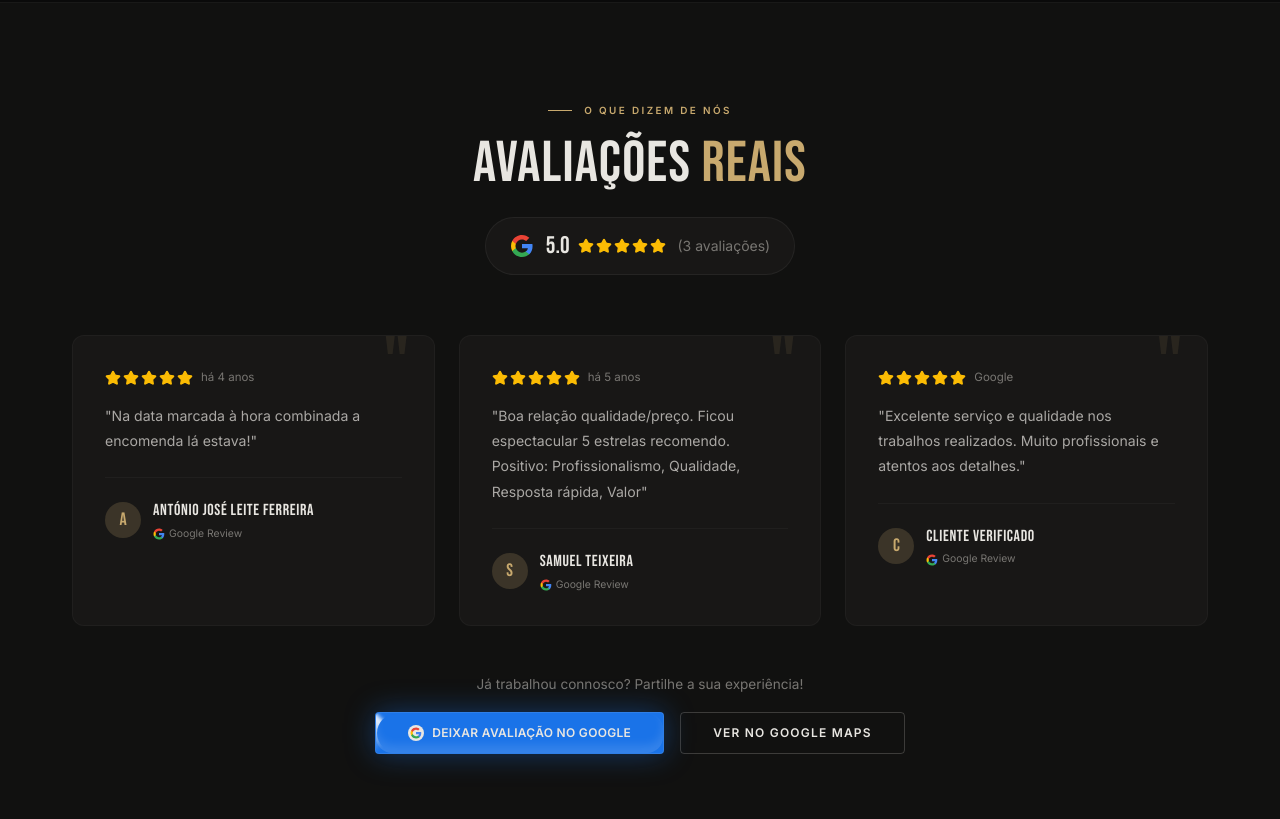
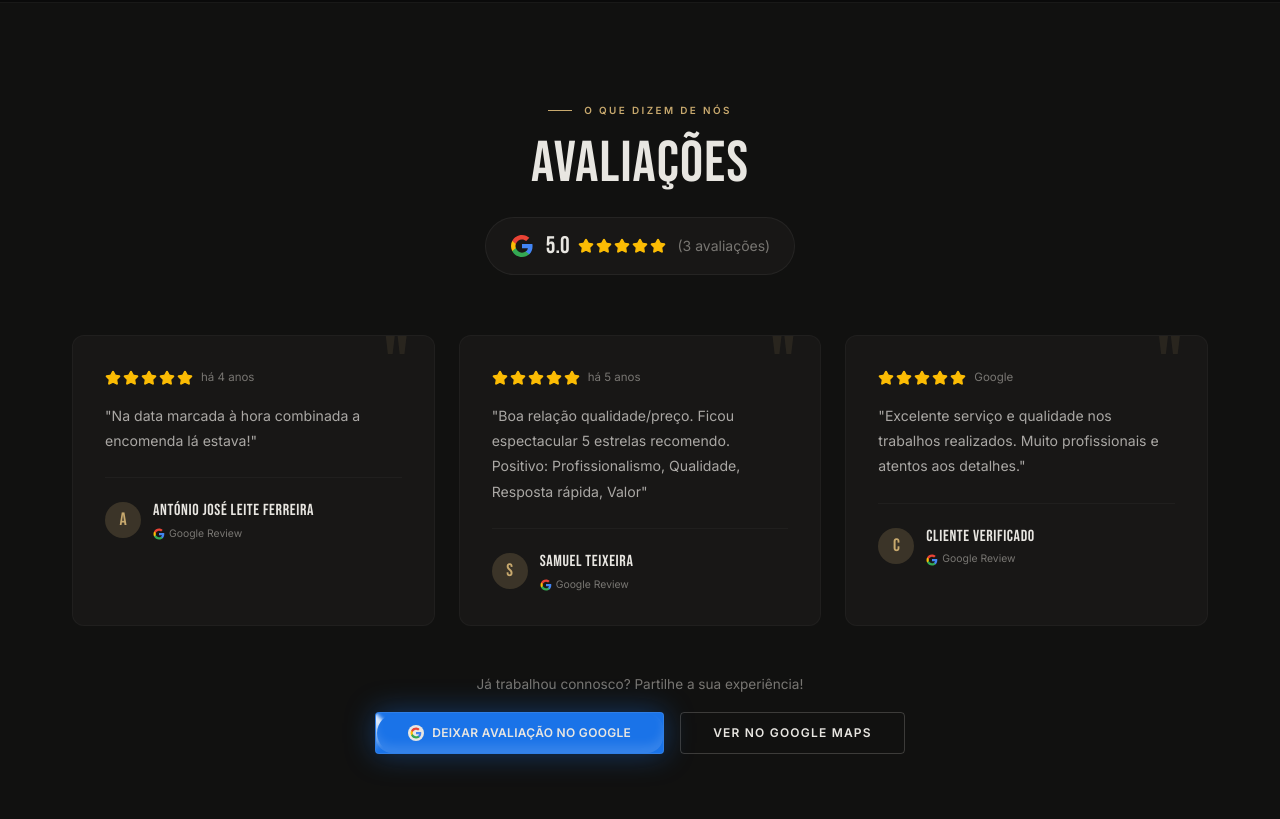
Before and after one commit to mendesrui19/Rino_Seralharia_Website, a React (Vite) app: page / in a window 1280 px wide. Shown: the part 4300-5119 px from the top of the page. Built offline with nearby package versions, Linux system fonts and the light colour scheme.

Commit message:
Remove 'Reais' from Avaliações title

```diff
--- a/src/components/sections/Testemunhos.tsx
+++ b/src/components/sections/Testemunhos.tsx
@@ -51,7 +51,7 @@ export function Testemunhos() {
           className="flex flex-col items-center text-center mb-[60px]"
         >
           <div className="section-tag mx-auto">O Que Dizem De Nós</div>
-          <h2 className="section-h2">Avaliações <span className="text-accent">Reais</span></h2>
+          <h2 className="section-h2">Avaliações</h2>
 
           {/* Google rating badge */}
           <div className="mt-6 flex items-center gap-3 bg-bg-ter px-6 py-3 rounded-full border border-white/[0.06]">
```
